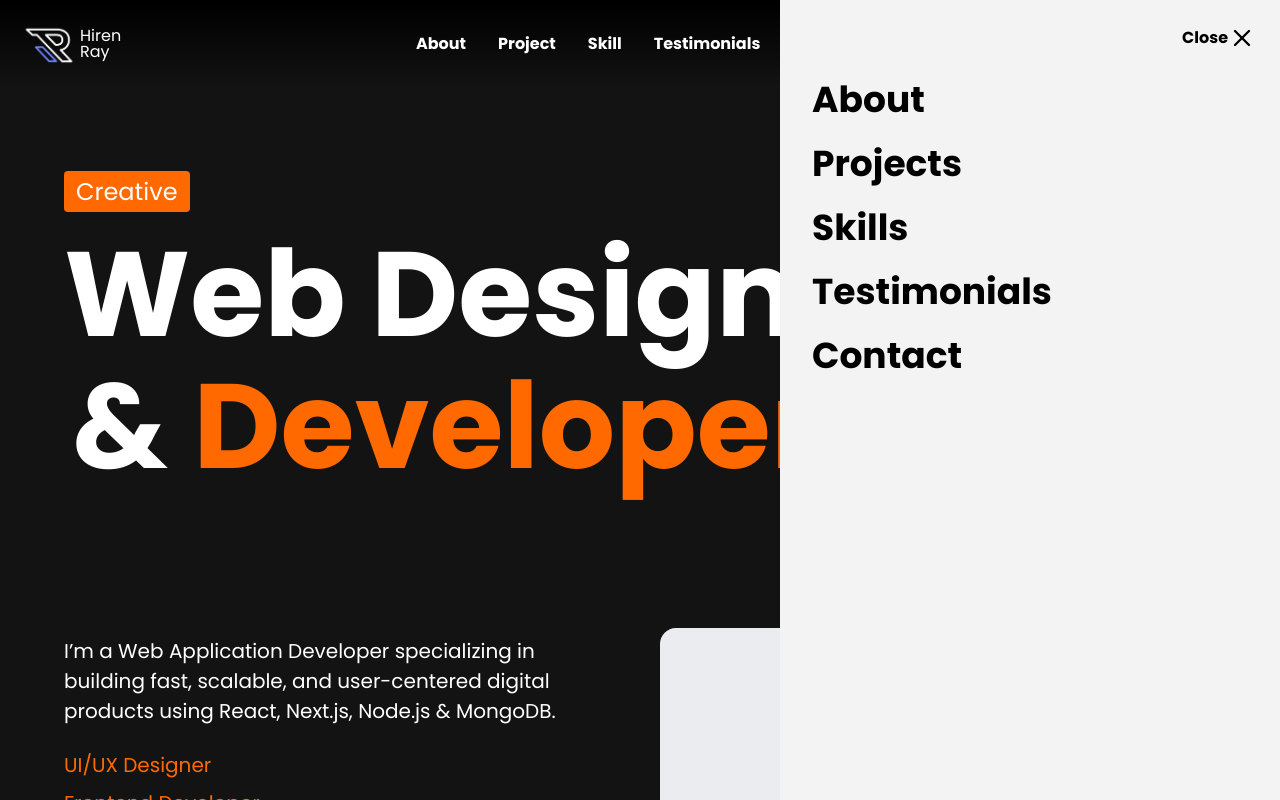
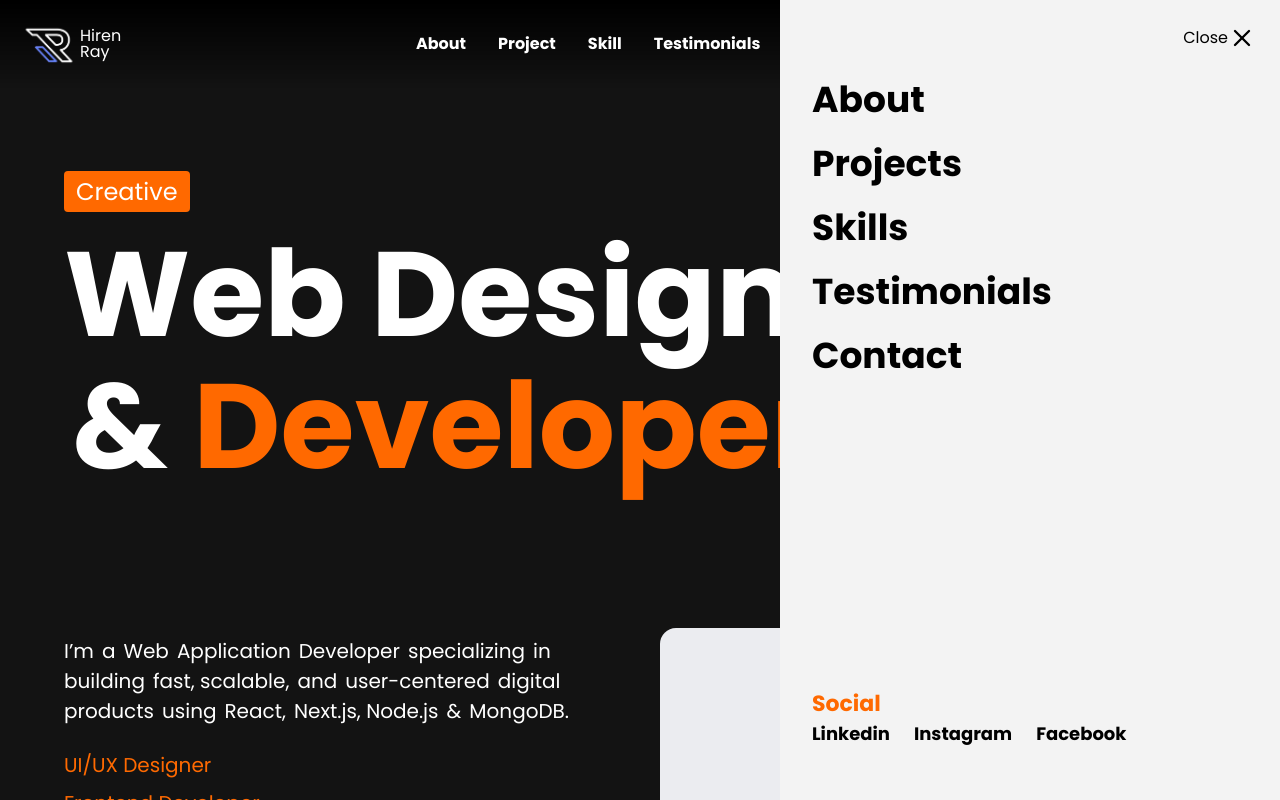
Before and after one commit to GoingOnLoardShiva/protfollio-a, a Next.js app in the folder m-protfollio/: page / in a window 1280 px wide. Both pictures are taken after a click on the button "Menu". Shown: the top 800 px of the page. Built offline with nearby package versions, Linux system fonts and the light colour scheme.

Commit message:
update update

```diff
--- a/m-protfollio/src/app/components/header/Header.jsx
+++ b/m-protfollio/src/app/components/header/Header.jsx
@@ -2,6 +2,25 @@
 import { Plus, X } from "lucide-react";
 import { useState, useEffect } from "react";
 import { motion, AnimatePresence } from "framer-motion";
+
+const container = {
+  hidden: { opacity: 0 },
+  show: {
+    opacity: 1,
+    transition: {
+      staggerChildren: 0.25, // delay between each word popping in
+    },
+  },
+};
+
+const word = {
+  hidden: { opacity: 0, y: 20 },
+  show: {
+    opacity: 1,
+    y: 0,
+    transition: { duration: 0.6, ease: "easeOut" },
+  },
+};
 
 export default function Header() {
   const [menuOpen, setMenuOpen] = useState(false);
@@ -62,7 +81,7 @@ export default function Header() {
       {showCloseBtn && (
         <button
           onClick={() => setMenuOpen(false)}
-          className="absolute top-6 right-6 z-60 text-black font-bold hover:text-orange-500 flex items-center cursor-pointer"
+          className="absolute top-6 right-6 z-60 text-black  hover:text-orange-500 flex items-center cursor-pointer"
         >
           <span className="text-[16px]">Close</span>
           <X className="w-7 h-7 hover:rotate-90 transition-transform duration-300" />
@@ -93,34 +112,116 @@ export default function Header() {
         w-full sm:w-[400px] lg:w-[500px]"
             />
 
-            {/* Layer 3 (Final menu) */}
+            {/* Layer 3 */}
             <motion.div
               initial={{ x: "100%" }}
               animate={{ x: 0 }}
               exit={{ x: "100%" }}
               transition={{ duration: 0.8, ease: "easeInOut" }}
-              className="fixed right-0 top-0 h-full bg-[#f3f3f3] z-50 flex py-20 p-8
-        w-full sm:w-[400px] lg:w-[500px]"
+              className="fixed right-0 top-0 h-full bg-[#f3f3f3] z-50
+        w-full sm:w-[400px] lg:w-[500px] p-8 pt-20
+        flex flex-col justify-between"
             >
+              {/* TOP MENU ITEMS */}
               <motion.ul
-                initial={{ opacity: 0, y: 30 }}
-                animate={{ opacity: 1, y: 0 }}
-                exit={{ opacity: 0, y: 30 }}
-                transition={{ delay: 0.8 }}
+                initial="hidden"
+                animate="show"
+                exit="hidden"
+                variants={{
+                  hidden: {},
+                  show: {
+                    transition: {
+                      delayChildren: 0.5,
+                      staggerChildren: 0.15,
+                    },
+                  },
+                }}
                 className="text-black text-3xl sm:text-4xl font-bold space-y-6 text-start"
               >
-                <li className="hover:text-orange-500 cursor-pointer">About</li>
-                <li className="hover:text-orange-500 cursor-pointer">
-                  Projects
-                </li>
-                <li className="hover:text-orange-500 cursor-pointer">Skills</li>
-                <li className="hover:text-orange-500 cursor-pointer">
-                  Testimonials
-                </li>
-                <li className="hover:text-orange-500 cursor-pointer">
-                  Contact
-                </li>
+                {["About", "Projects", "Skills", "Testimonials", "Contact"].map(
+                  (item, i) => (
+                    <motion.li
+                      key={i}
+                      variants={{
+                        hidden: { opacity: 0, y: 20 },
+                        show: { opacity: 1, y: 0 },
+                      }}
+                      transition={{ duration: 0.4, ease: "easeOut" }}
+                      className="hover:text-orange-500 cursor-pointer"
+                    >
+                      {item}
+                    </motion.li>
+                  )
+                )}
               </motion.ul>
+
+              {/* SOCIAL BOTTOM SECTION */}
+              <motion.div
+                initial="hidden"
+                animate="show"
+                variants={{
+                  hidden: {},
+                  show: {
+                    transition: {
+                      delayChildren: 1,
+                      staggerChildren: 0.15,
+                    },
+                  },
+                }}
+                className="space-y-3 pb-5"
+              >
+                <motion.span
+                  variants={word}
+                  className="font-bold text-[22px] text-orange-500"
+                >
+                  Social
+                </motion.span>
+
+                <motion.div
+                  variants={container}
+                  className="flex gap-6 font-bold text-black text-lg "
+                >
+                  <motion.a
+                    variants={word}
+                    initial={{ color: "#000000" }}
+                    whileHover={{
+                      color: "#FF6B00",
+                      transition: { duration: 0.4, ease: "easeInOut" },
+                    }}
+                    whileTap={{ scale: 0.95 }}
+                    className="cursor-pointer"
+                  >
+                    Linkedin
+                  </motion.a>
+
+                  <motion.a
+                    variants={word}
+                    initial={{ color: "#000000" }}
+                    whileHover={{
+                      color: "#FF6B00",
+                      transition: { duration: 0.4, ease: "easeInOut" },
+                    }}
+                    whileTap={{ scale: 0.95 }}
+                    className="cursor-pointer"
+                  >
+                    Instagram
+                  </motion.a>
+
+                  <motion.a
+                    variants={word}
+                    href="/"
+                    initial={{ color: "#000000" }}
+                    whileHover={{
+                      color: "#FF6B00",
+                      transition: { duration: 0.4, ease: "easeInOut" },
+                    }}
+                    whileTap={{ scale: 0.95 }}
+                    className="cursor-pointer"
+                  >
+                    Facebook
+                  </motion.a>
+                </motion.div>
+              </motion.div>
             </motion.div>
           </>
         )}
--- a/m-protfollio/src/app/page.js
+++ b/m-protfollio/src/app/page.js
@@ -2,6 +2,7 @@ import React from 'react'
 import Header from './components/header/Header'
 import Landing from './pages/landing'
 import Working from './pages/Working'
+import Skils from './pages/Skils'
 
 export default function page() {
   return (
@@ -9,6 +10,7 @@ export default function page() {
       <Header />
       <Landing />
       <Working/>
+      <Skils/>
     </div>
   )
 }
--- /dev/null
+++ b/m-protfollio/src/app/pages/Skils.jsx
@@ -0,0 +1,69 @@
+"use client";
+import React, { useEffect, useState, useRef } from "react";
+import { motion } from "framer-motion";
+
+export default function Skils() {
+  const horizontalRef = useRef(null);
+  // const scrolingMovementText = useRef(null);
+
+  useEffect(() => {
+    let lenis;
+    let rafId;
+    let mounted = true;
+
+    async function setupLenis() {
+      const Lenis = (await import("lenis")).default;
+
+      lenis = new Lenis({
+        duration: 1.4,
+        smooth: true,
+        easing: (t) => Math.min(1, 1.001 - Math.pow(2, -10 * t)),
+      });
+
+      function raf(time) {
+        lenis.raf(time);
+        if (mounted) rafId = requestAnimationFrame(raf);
+      }
+      rafId = requestAnimationFrame(raf);
+
+      const el = horizontalRef.current;
+      const speed = 0.25;
+
+      lenis.on("scroll", (e) => {
+        if (!el || !mounted) return;
+        const sign = e.direction === "down" ? 1 : -1;
+        const x = sign * e.scroll * speed;
+        el.style.transform = `translateX(${x}px)`;
+      });
+    }
+
+    setupLenis();
+    return () => {
+      mounted = false;
+      if (rafId) cancelAnimationFrame(rafId);
+      if (lenis?.destroy) lenis.destroy();
+    };
+  }, []);
+  return (
+    <div className="overflow-hidden">
+      <div
+        ref={horizontalRef}
+        className="text-white font-Poppins px-8 mt-24 text-[32px] md:text-[64px] flex gap-20 whitespace-nowrap will-change-transform"
+      >
+        {Array(10)
+          .fill("My Skill")
+          .map((text, i) => (
+            <div key={i} className="flex items-center gap-32">
+                <h1>{text}</h1>
+              <img
+                src="/R.png"
+                alt="skill icon"
+                className="w-24 h-24 object-contain"
+              />
+
+            </div>
+          ))}
+      </div>
+    </div>
+  );
+}
--- a/m-protfollio/src/app/pages/Working.jsx
+++ b/m-protfollio/src/app/pages/Working.jsx
@@ -3,7 +3,7 @@ import React from "react";
 export default function Working() {
   return (
     <div>
-      <div className="working-project p-16 grid sm:flex justify-between md:flex gap-10 sm:gap-0 md:gap-0 overflow-hidden">
+      <div className="working-project p-4 sm:p-16 grid sm:flex justify-between md:flex gap-10 sm:gap-0 md:gap-0 overflow-hidden">
         <div className="f-w-project relative w-full max-w-[708px] ">
           {/* TEXT OVERLAY */}
           <a href="/" className="overflow-text absolute inset-0 flex flex-col justify-between p-6">
--- a/m-protfollio/src/app/pages/landing.jsx
+++ b/m-protfollio/src/app/pages/landing.jsx
@@ -1,6 +1,14 @@
 "use client";
 
 import React, { useEffect, useState, useRef } from "react";
+import { motion } from "framer-motion";
+
+const sentence = `I’m a Web Application Developer specializing in building fast,
+scalable, and user-centered digital products using React, Next.js,
+Node.js & MongoDB.`;
+
+// Split into words
+const words = sentence.split(" ");
 
 function RotatingWord({ items = [], interval = 2000, className = "" }) {
   const [index, setIndex] = useState(0);
@@ -32,6 +40,7 @@ function RotatingWord({ items = [], interval = 2000, className = "" }) {
 
 export default function Landing() {
   const horizontalRef = useRef(null);
+  // const scrolingMovementText = useRef(null);
 
   useEffect(() => {
     let lenis;
@@ -100,18 +109,58 @@ export default function Landing() {
 
       {/* ABOUT SECTION */}
       <div className="flex flex-col gap-10 md:flex-row justify-between items-center px-6 md:px-16 py-10">
-        <div className="text-white font-Poppins text-[18px] md:text-[20px] leading-[30px] md:w-1/2">
-          I’m a Web Application Developer specializing in building fast,
-          scalable, and user-centered digital products using React, Next.js,
-          Node.js & MongoDB.
-          <ul className="mt-6 space-y-2">
-            <li className="text-orange-500">UI/UX Designer</li>
-            <li className="text-orange-500">Frontend Developer</li>
-            <li className="text-orange-500">Backend Developer</li>
-            <li className="text-orange-500">FullStack Developer</li>
-            <li className="text-orange-500">React Native Developer</li>
-          </ul>
-        </div>
+        <motion.div
+          initial="hidden"
+          whileInView="visible"
+          viewport={{ once: true, amount: 0.3 }}
+          transition={{ staggerChildren: 0.08 }}
+          className="text-white font-Poppins text-[18px] md:text-[20px] leading-[30px] md:w-1/2"
+        >
+          <motion.p className="flex flex-wrap">
+            {words.map((word, index) => (
+              <motion.span
+                key={index}
+                variants={{
+                  hidden: { opacity: 0, y: 15 },
+                  visible: { opacity: 1, y: 0 },
+                }}
+                transition={{ duration: 0.4, ease: "easeOut" }}
+                className="mr-2 inline-block"
+              >
+                {word}
+              </motion.span>
+            ))}
+          </motion.p>
+
+          {/* LIST ANIMATIONS (Optional) */}
+          <motion.ul
+            initial="hidden"
+            whileInView="visible"
+            viewport={{ once: true }}
+            transition={{ staggerChildren: 0.15 }}
+            className="mt-6 space-y-2"
+          >
+            {[
+              "UI/UX Designer",
+              "Frontend Developer",
+              "Backend Developer",
+              "FullStack Developer",
+              "React Native Developer",
+            ].map((item, i) => (
+              <motion.li
+                key={i}
+                className="text-orange-500"
+                variants={{
+                  hidden: { opacity: 0, x: -20 },
+                  visible: { opacity: 1, x: 0 },
+                }}
+                transition={{ duration: 0.4, ease: "easeOut" }}
+              >
+                {item}
+              </motion.li>
+            ))}
+          </motion.ul>
+        </motion.div>
 
         <div className="w-full md:w-1/2 flex justify-center">
           <img
@@ -125,9 +174,9 @@ export default function Landing() {
       {/* LENIS HORIZONTAL SCROLL */}
       <div
         ref={horizontalRef}
-        className="text-white font-Poppins py-12 text-[32px] md:text-[64px] flex gap-10 whitespace-nowrap will-change-transform"
+        className="text-white font-Poppins px-12 mt-24 text-[32px] md:text-[64px] flex gap-20 whitespace-nowrap will-change-transform"
       >
-        {Array(10)
+        {Array(5)
           .fill("New Project's")
           .map((text, i) => (
             <h1 key={i}>{text}</h1>
```
